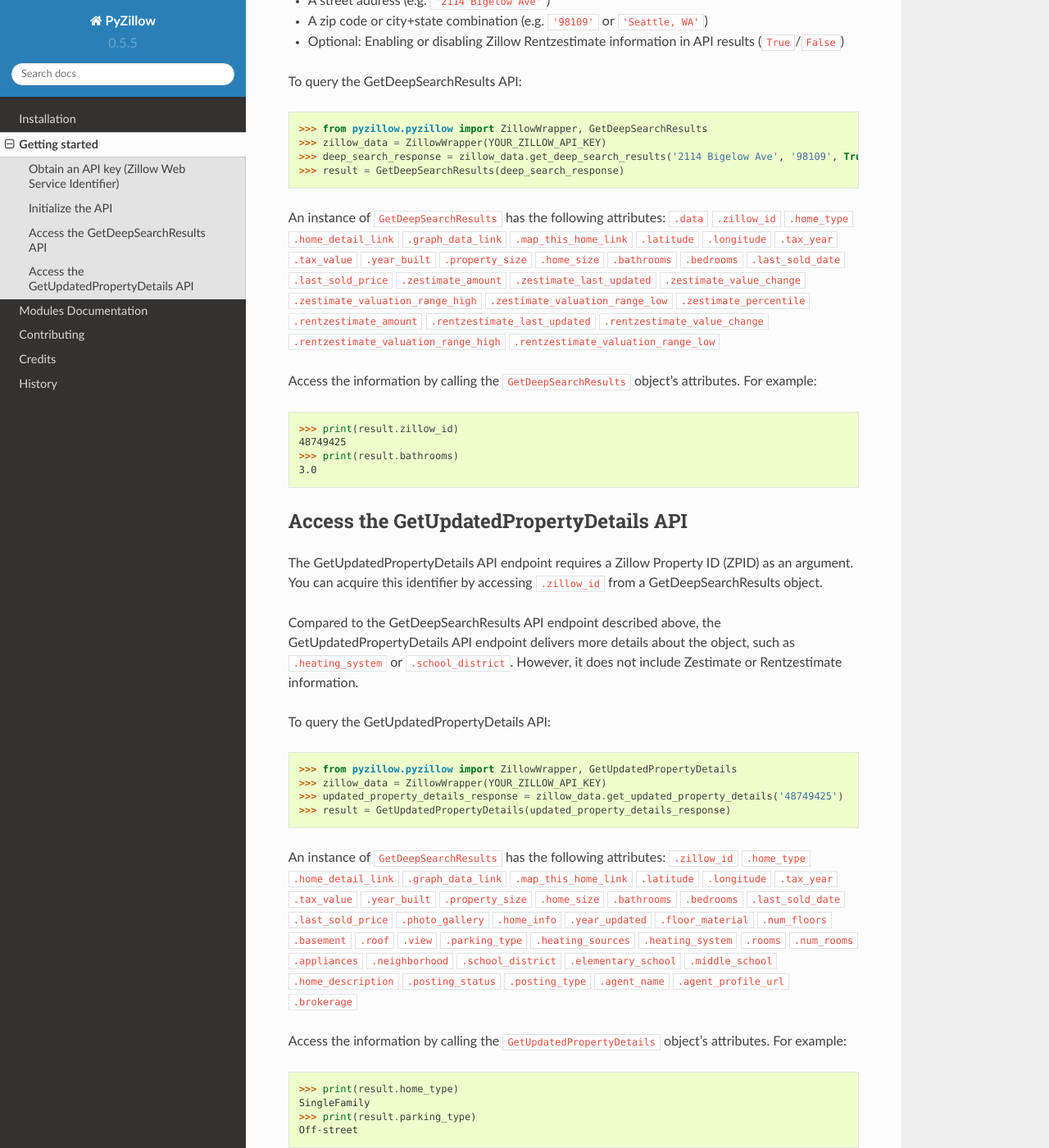
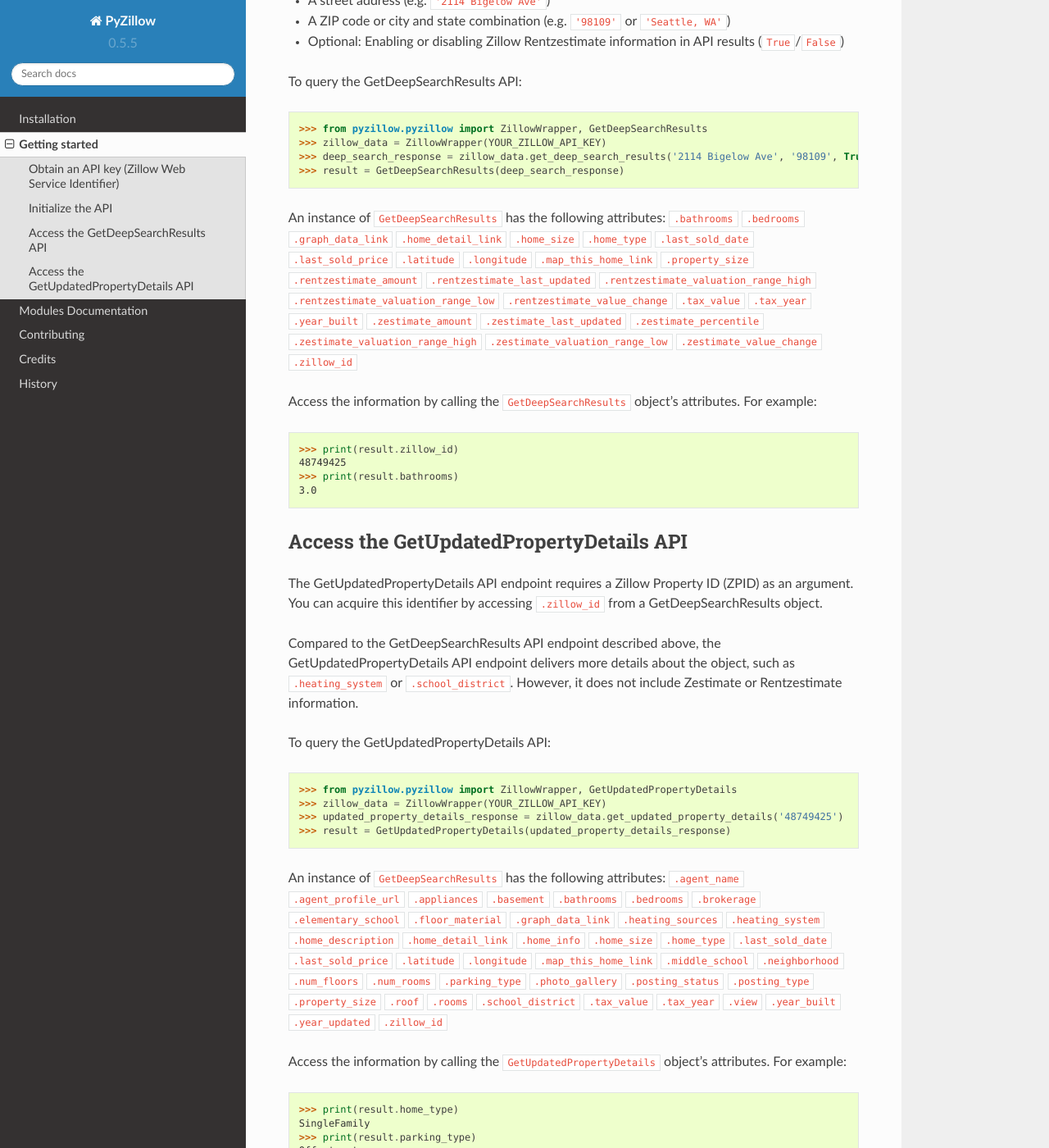
Before and after one commit to hanneshapke/pyzillow, a Sphinx documentation site: the page built from docs/getting_started.rst, in a window 1280 px wide and 1400 px high, scrolled down 662 px. Shown: the whole window at 82% size. Built offline with Sphinx 7.4.7 and the Read the Docs theme 2.0.0, drawn with Linux system fonts in a browser that asks for light colours.

Commit message:
Style and spelling issues fixed

```diff
--- a/docs/getting_started.rst
+++ b/docs/getting_started.rst
@@ -17,7 +17,7 @@ Access the GetDeepSearchResults API
 The GetDeepSearchResults API queries the Zillow database for information on a specific address. The endpoint requires the following arguments:
 
 * A street address (e.g. ``'2114 Bigelow Ave'``)
-* A zip code or city+state combination (e.g. ``'98109'`` or ``'Seattle, WA'``)
+* A ZIP code or city and state combination (e.g. ``'98109'`` or ``'Seattle, WA'``)
 * Optional: Enabling or disabling Zillow Rentzestimate information in API results (``True``/``False``)
 
 To query the GetDeepSearchResults API:
@@ -28,34 +28,33 @@ To query the GetDeepSearchResults API:
 >>> result = GetDeepSearchResults(deep_search_response)
 
 An instance of ``GetDeepSearchResults`` has the following attributes:
-``.data``
-``.zillow_id``
+``.bathrooms``
+``.bedrooms``
+``.graph_data_link``
+``.home_detail_link``
+``.home_size``
 ``.home_type``
-``.home_detail_link``
-``.graph_data_link``
-``.map_this_home_link``
+``.last_sold_date``
+``.last_sold_price``
 ``.latitude``
 ``.longitude``
+``.map_this_home_link``
+``.property_size``
+``.rentzestimate_amount``
+``.rentzestimate_last_updated``
+``.rentzestimate_valuation_range_high``
+``.rentzestimate_valuation_range_low``
+``.rentzestimate_value_change``
+``.tax_value``
 ``.tax_year``
-``.tax_value``
 ``.year_built``
-``.property_size``
-``.home_size``
-``.bathrooms``
-``.bedrooms``
-``.last_sold_date``
-``.last_sold_price``
 ``.zestimate_amount``
 ``.zestimate_last_updated``
-``.zestimate_value_change``
+``.zestimate_percentile``
 ``.zestimate_valuation_range_high``
 ``.zestimate_valuation_range_low``
-``.zestimate_percentile``
-``.rentzestimate_amount``
-``.rentzestimate_last_updated``
-``.rentzestimate_value_change``
-``.rentzestimate_valuation_range_high``
-``.rentzestimate_valuation_range_low``
+``.zestimate_value_change``
+``.zillow_id``
 
 Access the information by calling the ``GetDeepSearchResults`` object's attributes. For example:
 
@@ -78,46 +77,46 @@ To query the GetUpdatedPropertyDetails API:
 >>> result = GetUpdatedPropertyDetails(updated_property_details_response)
 
 An instance of ``GetDeepSearchResults`` has the following attributes:
-``.zillow_id``
+``.agent_name``
+``.agent_profile_url``
+``.appliances``
+``.basement``
+``.bathrooms``
+``.bedrooms``
+``.brokerage``
+``.elementary_school``
+``.floor_material``
+``.graph_data_link``
+``.heating_sources``
+``.heating_system``
+``.home_description``
+``.home_detail_link``
+``.home_info``
+``.home_size``
 ``.home_type``
-``.home_detail_link``
-``.graph_data_link``
-``.map_this_home_link``
+``.last_sold_date``
+``.last_sold_price``
 ``.latitude``
 ``.longitude``
-``.tax_year``
-``.tax_value``
-``.year_built``
-``.property_size``
-``.home_size``
-``.bathrooms``
-``.bedrooms``
-``.last_sold_date``
-``.last_sold_price``
+``.map_this_home_link``
+``.middle_school``
+``.neighborhood``
+``.num_floors``
+``.num_rooms``
+``.parking_type``
 ``.photo_gallery``
-``.home_info``
-``.year_updated``
-``.floor_material``
-``.num_floors``
-``.basement``
-``.roof``
-``.view``
-``.parking_type``
-``.heating_sources``
-``.heating_system``
-``.rooms``
-``.num_rooms``
-``.appliances``
-``.neighborhood``
-``.school_district``
-``.elementary_school``
-``.middle_school``
-``.home_description``
 ``.posting_status``
 ``.posting_type``
-``.agent_name``
-``.agent_profile_url``
-``.brokerage``
+``.property_size``
+``.roof``
+``.rooms``
+``.school_district``
+``.tax_value``
+``.tax_year``
+``.view``
+``.year_built``
+``.year_updated``
+``.zillow_id``
 
 Access the information by calling the ``GetUpdatedPropertyDetails`` object's attributes. For example:
 
--- a/docs/installation.rst
+++ b/docs/installation.rst
@@ -4,7 +4,7 @@ Installation
 
 Install PyZillow
 ****************
-At the command line via pip (PyPI)::
+Use ``pip`` on a command line to download PyZillow from PyPI and install it on your system::
 
     $ pip install pyzillow
 
```
Also changed, not shown: CONTRIBUTING.rst (+2 -11 lines), docs/index.rst (+10 -5 lines), 1 other file.
